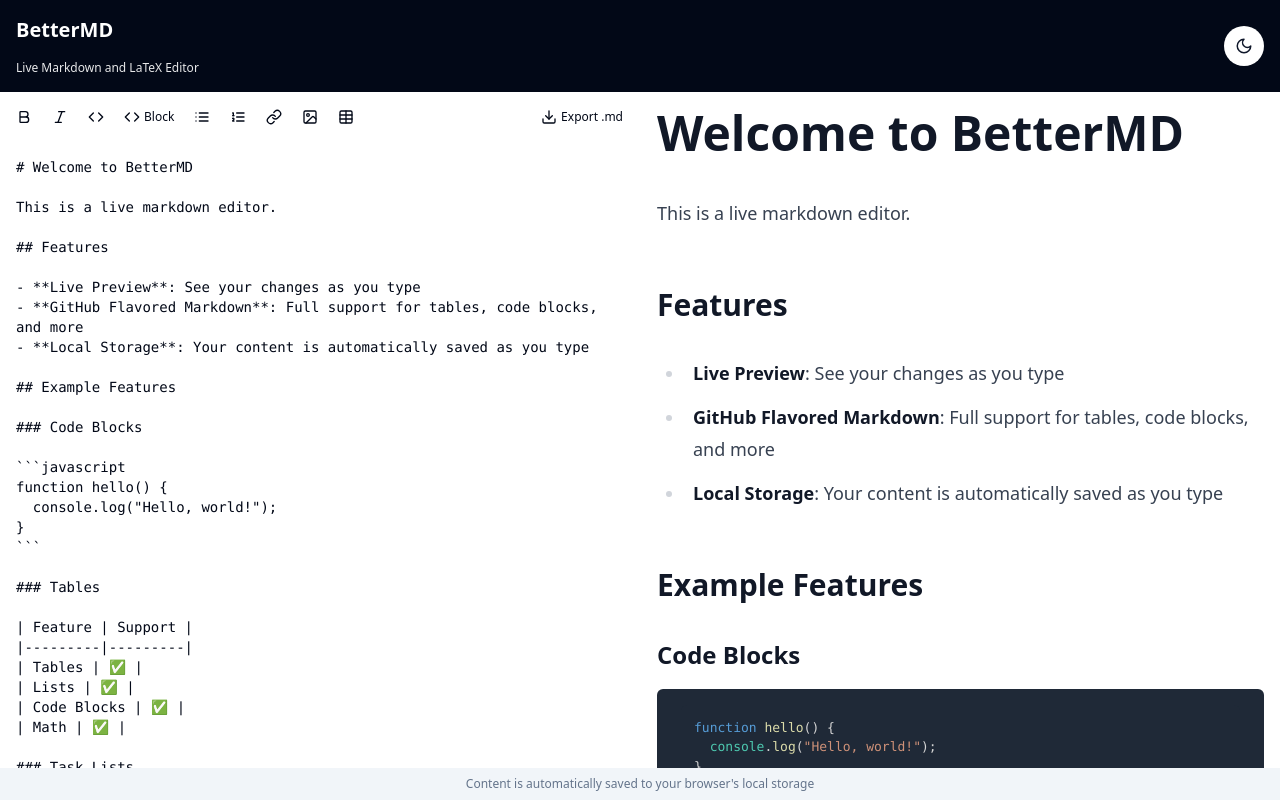
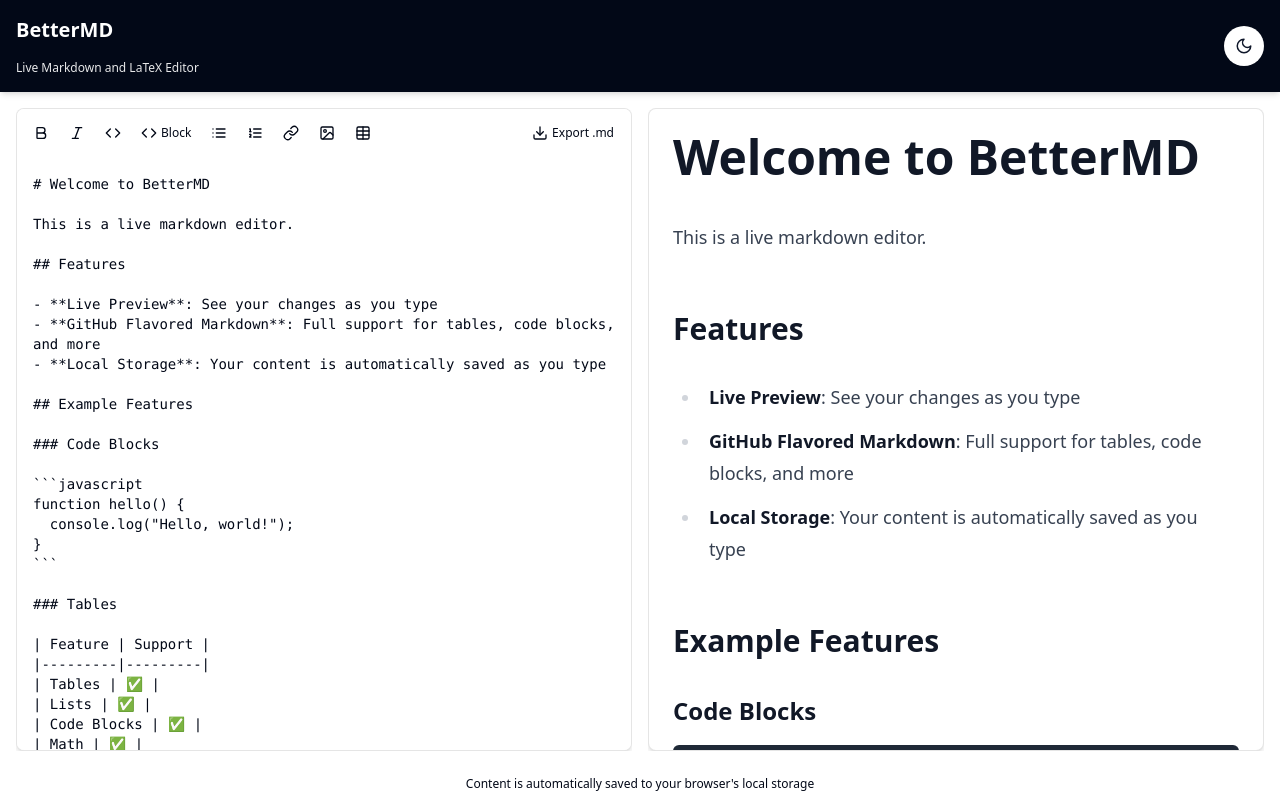
Before and after one commit to jackammon/bettermd, a React (Vite) app: page / in a window 1280 px wide. Built offline with nearby package versions, Linux system fonts and the light colour scheme.

Commit message:
UI improvements

```diff
--- a/src/App.css
+++ b/src/App.css
@@ -47,3 +47,53 @@
 .read-the-docs {
   color: #888;
 }
+
+/* Custom scrollbar styling */
+.custom-scrollbar {
+  scrollbar-width: thin;
+  scrollbar-color: var(--scrollbar-thumb) var(--scrollbar-track);
+}
+
+.custom-scrollbar::-webkit-scrollbar {
+  width: 8px;
+  height: 8px;
+}
+
+.custom-scrollbar::-webkit-scrollbar-track {
+  background-color: var(--scrollbar-track);
+  border-radius: 4px;
+}
+
+.custom-scrollbar::-webkit-scrollbar-thumb {
+  background-color: var(--scrollbar-thumb);
+  border-radius: 4px;
+}
+
+.custom-scrollbar::-webkit-scrollbar-thumb:hover {
+  background-color: var(--scrollbar-thumb-hover);
+}
+
+:root {
+  --scrollbar-track: rgba(0, 0, 0, 0.05);
+  --scrollbar-thumb: rgba(0, 0, 0, 0.2);
+  --scrollbar-thumb-hover: rgba(0, 0, 0, 0.3);
+}
+
+.dark {
+  --scrollbar-track: rgba(255, 255, 255, 0.05);
+  --scrollbar-thumb: rgba(255, 255, 255, 0.15);
+  --scrollbar-thumb-hover: rgba(255, 255, 255, 0.25);
+}
+
+/* Card border styles for light/dark mode */
+.theme-card {
+  border: 1px solid var(--card-border-color);
+}
+
+:root {
+  --card-border-color: rgba(0, 0, 0, 0.1);
+}
+
+.dark {
+  --card-border-color: rgba(255, 255, 255, 0.1);
+}
--- a/src/App.tsx
+++ b/src/App.tsx
@@ -3,6 +3,7 @@ import './App.css';
 import Editor from './components/Editor';
 import Preview from './components/Preview';
 import ToggleTheme from './components/ui/toggle-theme';
+import { Card } from './components/ui/card';
 
 const STORAGE_KEY = 'bettermd-content';
 
@@ -82,20 +83,24 @@ Try editing this content to see the changes in real-time!
       </header>
 
       {/* Main content */}
-      <main className="flex flex-col md:flex-row flex-1 overflow-hidden">
+      <main className="flex flex-col md:flex-row flex-1 overflow-hidden p-4 gap-4">
         {/* Editor panel */}
-        <div className="w-full md:w-1/2 h-1/2 md:h-full overflow-hidden">
-          <Editor initialValue={markdown} onChange={handleChange} />
+        <div className="w-full md:w-1/2 h-1/2 md:h-full overflow-hidden flex flex-col">
+          <Card className="flex-1 overflow-hidden shadow-md theme-card">
+            <Editor initialValue={markdown} onChange={handleChange} />
+          </Card>
         </div>
 
         {/* Preview panel */}
-        <div className="w-full md:w-1/2 h-1/2 md:h-full bg-card text-card-foreground overflow-auto editor-preview-divider">
-          <Preview markdown={markdown} />
+        <div className="w-full md:w-1/2 h-1/2 md:h-full overflow-hidden flex flex-col">
+          <Card className="flex-1 overflow-hidden shadow-md theme-card">
+            <Preview markdown={markdown} />
+          </Card>
         </div>
       </main>
 
       {/* Footer */}
-      <footer className="bg-muted text-muted-foreground p-2 text-center text-xs">
+      <footer className="p-2 text-center text-xs border-t">
         <p>Content is automatically saved to your browser's local storage</p>
       </footer>
     </div>
--- a/src/components/Editor.tsx
+++ b/src/components/Editor.tsx
@@ -78,7 +78,7 @@ const Editor: React.FC<EditorProps> = ({ initialValue = '', onChange }) => {
 
   return (
     <div className="h-full flex flex-col">
-      <div className="p-2 flex border-t flex-wrap gap-1 items-center justify-between bg-background">
+      <div className="p-2 flex flex-wrap gap-1 items-center justify-between bg-background">
         <div className="flex flex-wrap gap-1 items-center">
           <Button
             variant="ghost"
@@ -173,13 +173,15 @@ const Editor: React.FC<EditorProps> = ({ initialValue = '', onChange }) => {
           <span className="text-xs">Export .md</span>
         </Button>
       </div>
+      <div className="flex-1 border-t custom-scrollbar">
         <Textarea
           ref={textareaRef}
           value={markdown}
           onChange={handleChange}
-        className="flex-1 resize-none font-mono p-4 border-0 rounded-none focus-visible:ring-0 focus-visible:ring-offset-0"
+          className="h-full resize-none font-mono p-4 border-0 rounded-none focus-visible:ring-0 focus-visible:ring-offset-0"
           placeholder="Type your markdown here..."
         />
+      </div>
     </div>
   );
 };
--- a/src/components/Preview.tsx
+++ b/src/components/Preview.tsx
@@ -3,7 +3,6 @@ import ReactMarkdown from 'react-markdown';
 import remarkGfm from 'remark-gfm';
 import { Prism as SyntaxHighlighter } from 'react-syntax-highlighter';
 import { vscDarkPlus } from 'react-syntax-highlighter/dist/esm/styles/prism';
-import { Card, CardContent } from './ui/card';
 
 interface PreviewProps {
   markdown: string;
@@ -40,9 +39,7 @@ const Preview: React.FC<PreviewProps> = ({ markdown }) => {
   }, []);
 
   return (
-    <div className="h-full border-t overflow-auto p-4">
-      <Card className="border-0 shadow-none">
-        <CardContent className="p-0">
+    <div className="h-full overflow-auto p-6 custom-scrollbar">
       <div className="prose prose-sm md:prose-base lg:prose-lg dark:prose-invert max-w-none">
         <ReactMarkdown
           remarkPlugins={[remarkGfm]}
@@ -81,8 +78,6 @@ const Preview: React.FC<PreviewProps> = ({ markdown }) => {
           {markdown}
         </ReactMarkdown>
       </div>
-        </CardContent>
-      </Card>
     </div>
   );
 };
```
Lines whose indentation alone changed are shown as unchanged.
